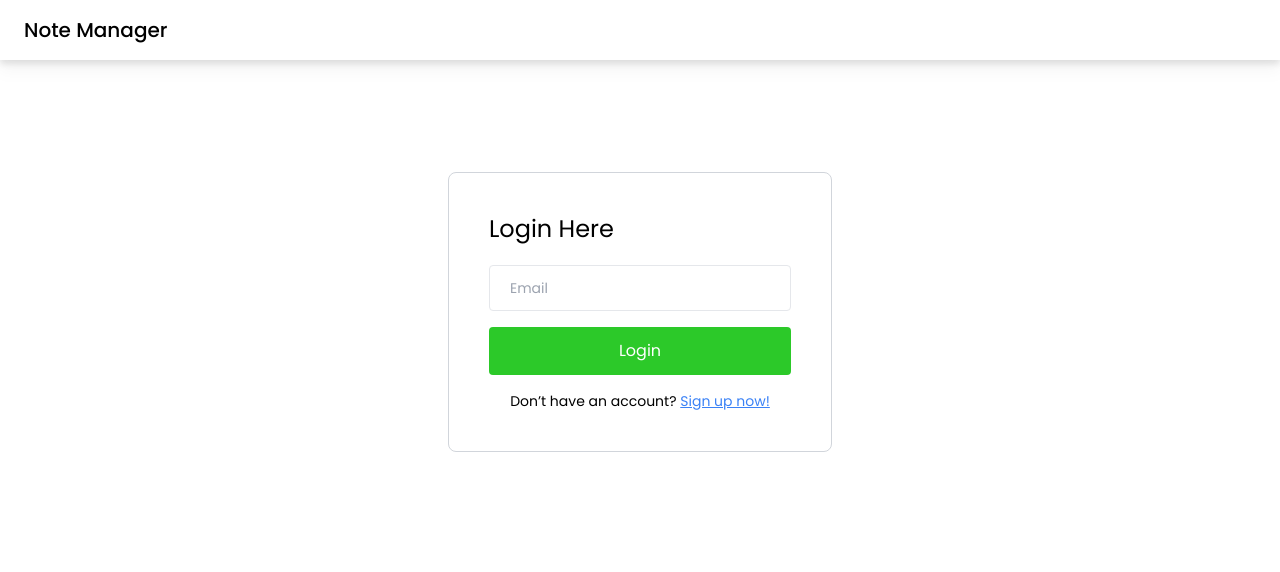
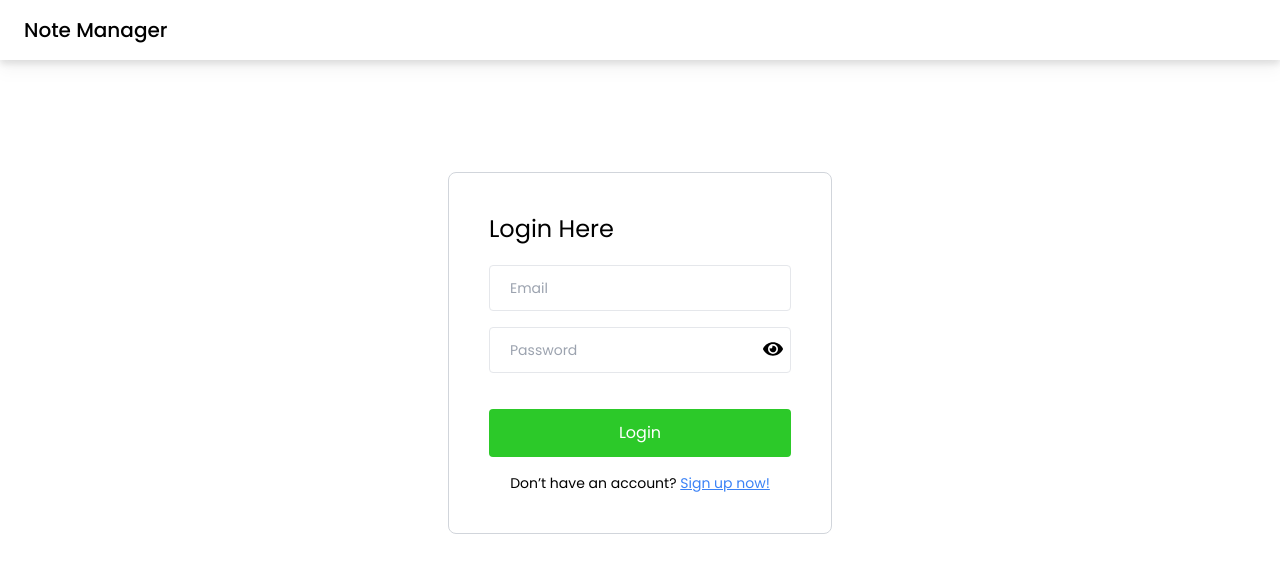
Before and after one commit to pasindud100/Note-Management-application--MERN, a React (Vite) app in the folder FE/: page /login in a window 1280 px wide. Shown: the top 572 px of the page. Built offline with nearby package versions, Linux system fonts and the light colour scheme.

Commit message:
Added password field toggle functionality.

```diff
--- a/FE/package.json
+++ b/FE/package.json
@@ -12,6 +12,7 @@
   "dependencies": {
     "react": "^18.3.1",
     "react-dom": "^18.3.1",
+    "react-icons": "^5.4.0",
     "react-router-dom": "^7.1.5"
   },
   "devDependencies": {
--- a/FE/src/pages/Login/Login.jsx
+++ b/FE/src/pages/Login/Login.jsx
@@ -1,8 +1,12 @@
-import React from "react";
+import React, { useState } from "react";
 import Navbar from "../../components/Navbar";
 import { Link } from "react-router-dom";
+import { FaEye } from "react-icons/fa";
+import { FaEyeSlash } from "react-icons/fa";
 
 function Login() {
+  const [isShowPassword, setIsShowPassword] = useState(false);
+
   return (
     <>
       <Navbar />
@@ -12,6 +16,30 @@ function Login() {
             <h2 className="mb-5 text-2xl">Login Here</h2>
 
             <input type="text" placeholder="Email" className="input-box" />
+
+            <div className="">
+              <input
+                placeholder="Password"
+                className="input-box"
+                type={isShowPassword ? "text" : "password"}
+              />
+              <div className="flex justify-end relative top-[-50px] right-2">
+                {isShowPassword ? (
+                  <FaEyeSlash
+                    size={20}
+                    className="cursor-pointer "
+                    onClick={() => setIsShowPassword(!isShowPassword)}
+                  />
+                ) : (
+                  <FaEye
+                    size={20}
+                    className="cursor-pointer "
+                    onClick={() => setIsShowPassword(!isShowPassword)}
+                  />
+                )}
+              </div>
+            </div>
+
             <button type="submit" className="btn-primary">
               Login
             </button>
```
Also changed, not shown: 1 other file (tests, documents, lock files or other folders).
